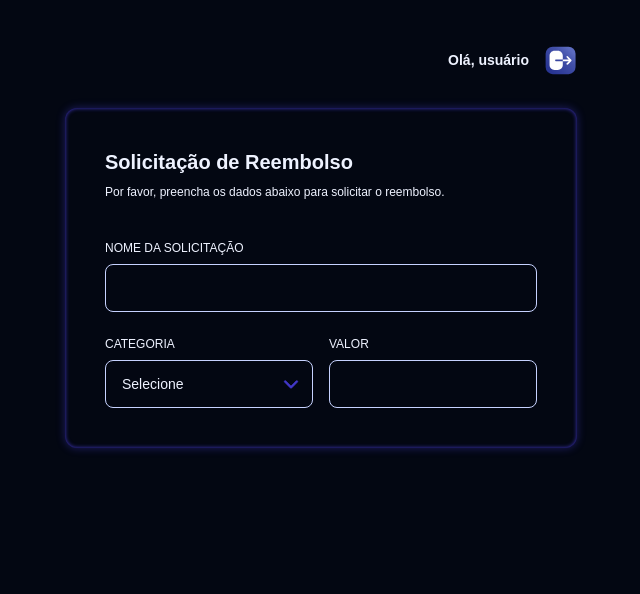
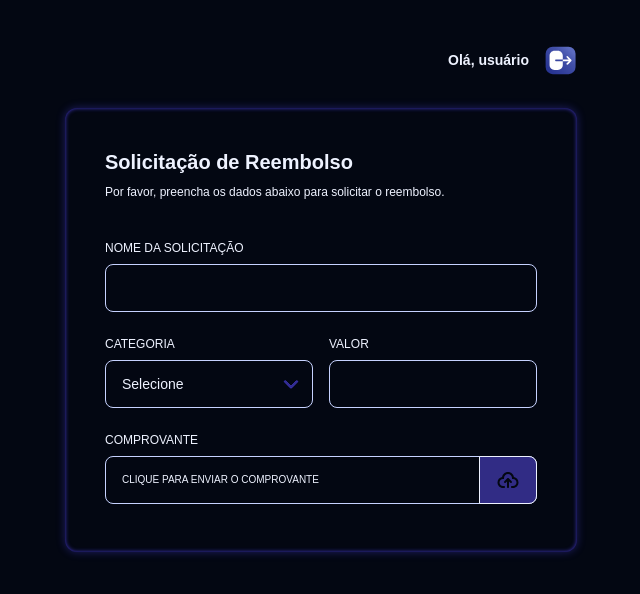
Before and after one commit to igorsantos-p/app_reembolso, a React (Vite) app: page / in a window 1280 px wide. Shown: the top 594 px of the page, without its empty margins (319-959 px from the left). Built offline with nearby package versions, Linux system fonts and the light colour scheme; a web font is replaced by a local one.

Commit message:
input file

```diff
--- /dev/null
+++ b/src/components/Upload.tsx
@@ -0,0 +1,22 @@
+import uploadSvg from "../assets/upload.svg"
+
+type Props = React.ComponentProps<"input"> & {
+    filename?: string | null
+}
+
+export function Upload({ filename = null, ...rest }: Props) {
+    return (
+        <div className="uppercase text-xs mb-2">
+            <legend className="mb-2">Comprovante</legend>
+            <div className="w-full h-12 pl-4 flex items-center rounded-lg border border-indigo-200">
+                <input type="file" id="upload" {...rest} className="hidden" />
+                <span className="flex-1 text-[10px]">
+                    {filename ?? "Clique para enviar o comprovante"}
+                </span>
+                <label htmlFor="upload" className="flex h-12 px-4 items-center rounded-r-lg bg-indigo-900 cursor-pointer -mr-px border disabled:opacity-50 hover:bg-indigo-700">
+                    <img src={uploadSvg} alt="Ícone de upload" className="w-6 h-auto" />
+                </label>
+            </div>
+        </div>
+    )
+}
--- a/src/pages/Refund.tsx
+++ b/src/pages/Refund.tsx
@@ -1,5 +1,6 @@
 import { Input } from "../components/Input";
 import { Select } from "../components/Select";
+import { Upload } from "../components/Upload";
 import { CATEGORIES, CATEGORIES_KEYS } from "../utils/category";
 import { useState } from "react";
 
@@ -25,6 +26,7 @@ export function Refund() {
                 </Select>
                 <Input legend="Valor" required />
             </div>
+            <Upload />
         </form>
     )
 }
```
Also changed, not shown: src/assets/chevronDown.svg, src/assets/upload.svg (added).
